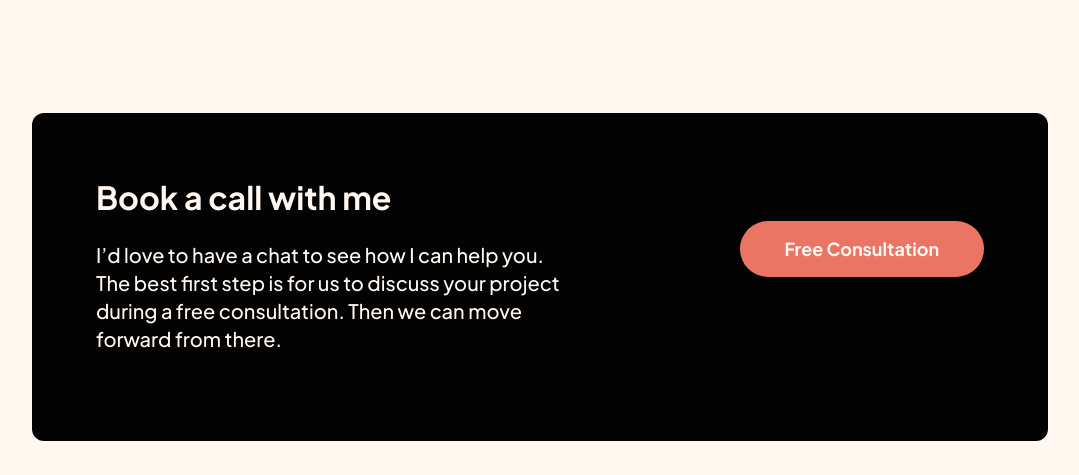
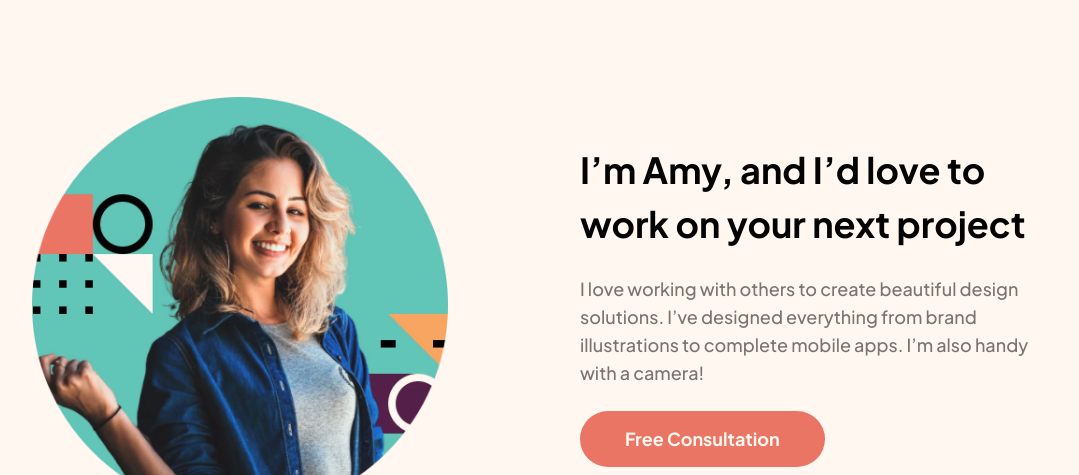
Before and after one commit to bhishekprajapati/design-portfolio-website, a website built with Vite: page index.html in a window 1280 px wide. Shown: the part 771-1246 px from the top of the page, without its empty margins (100-1179 px from the left). Built offline with nearby package versions, Linux system fonts and the light colour scheme.

Commit message:
intro section

```diff
--- a/index.html
+++ b/index.html
@@ -14,7 +14,7 @@
     <title>Home | Single-page design portfolio</title>
   </head>
   <body
-    class="bg-light-cream text-medium-brown mx-auto max-w-[90rem] text-lg font-medium"
+    class="mx-auto max-w-[90rem] bg-light-cream text-lg font-medium text-medium-brown"
   >
     <header
       class="flex justify-between p-4 pb-8 md:p-9 md:pb-16 lg:pb-[4.12rem] lg:pt-9 xl:px-[10.31%]"
@@ -42,7 +42,7 @@
         </p>
       </section>
 
-      <section class="px-4 md:px-10 xl:px-[10.31%]">
+      <section class="mb-[6.25rem] px-4 md:px-10 xl:px-[10.31%]">
         <ul class="block xl:flex xl:gap-x-6 [&_li]:block">
           <div class="mb-6 md:flex md:gap-x-6 xl:flex-[0.7]">
             <li class="mb-6 md:mb-0 md:flex-1">
@@ -152,6 +152,37 @@
           </div>
         </ul>
       </section>
+
+      <section class="px-4 md:px-10 xl:px-[10.31%]">
+        <div
+          class="items-center md:m-auto md:flex md:max-w-[64rem] md:max-w-none md:gap-x-20 xl:justify-start"
+        >
+          <div class="mb-10 block md:mb-0 md:flex-1">
+            <img
+              class="xl:h-[26rem] xl:w-[26rem]"
+              src="./assets/image-amy.webp"
+              alt="image"
+            />
+          </div>
+          <div class="md:flex-1">
+            <div class="text-center md:text-left">
+              <h2
+                class="mb-6 text-[1.625rem] font-bold text-black md:text-[2rem] md:leading-9 xl:text-[2.25rem] xl:leading-normal"
+              >
+                I’m Amy, and I’d love to work on your next project
+              </h2>
+              <p class="mb-6">
+                I love working with others to create beautiful design solutions.
+                I’ve designed everything from brand illustrations to complete
+                mobile apps. I’m also handy with a camera!
+              </p>
+              <button type="button" class="bttn bttn-light-red">
+                Free Consultation
+              </button>
+            </div>
+          </div>
+        </div>
+      </section>
     </main>
 
     <footer
@@ -162,11 +193,11 @@
       >
         <div class="xl:flex-1 xl:text-left">
           <h5
-            class="heading-sm text-light-cream mb-6 text-[1.65rem] md:text-[2rem]"
+            class="heading-sm mb-6 text-[1.65rem] text-light-cream md:text-[2rem]"
           >
             Book a call with me
           </h5>
-          <p class="text-light-cream mb-6 text-[1rem] md:text-[1.25rem]">
+          <p class="mb-6 text-[1rem] text-light-cream md:text-[1.25rem]">
             I’d love to have a chat to see how I can help you. The best first
             step is for us to discuss your project during a free consultation.
             Then we can move forward from there.
```
